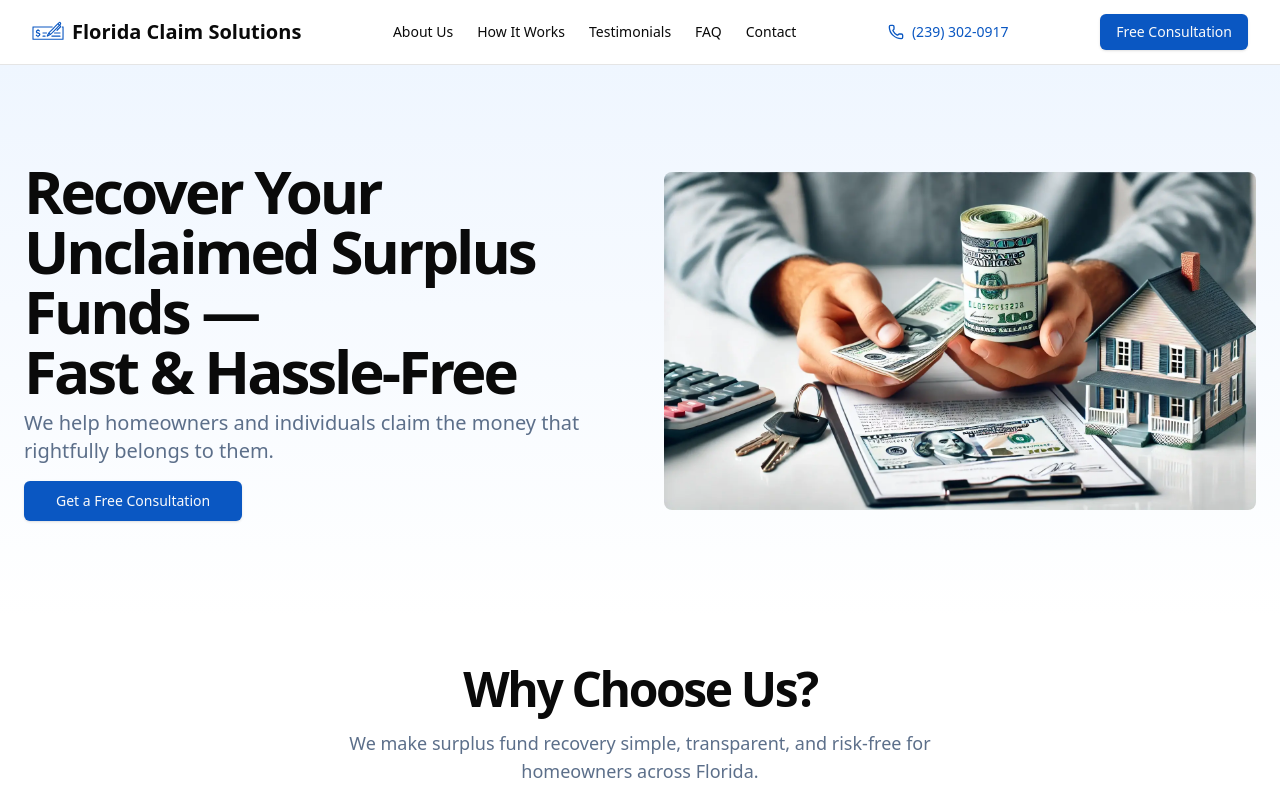
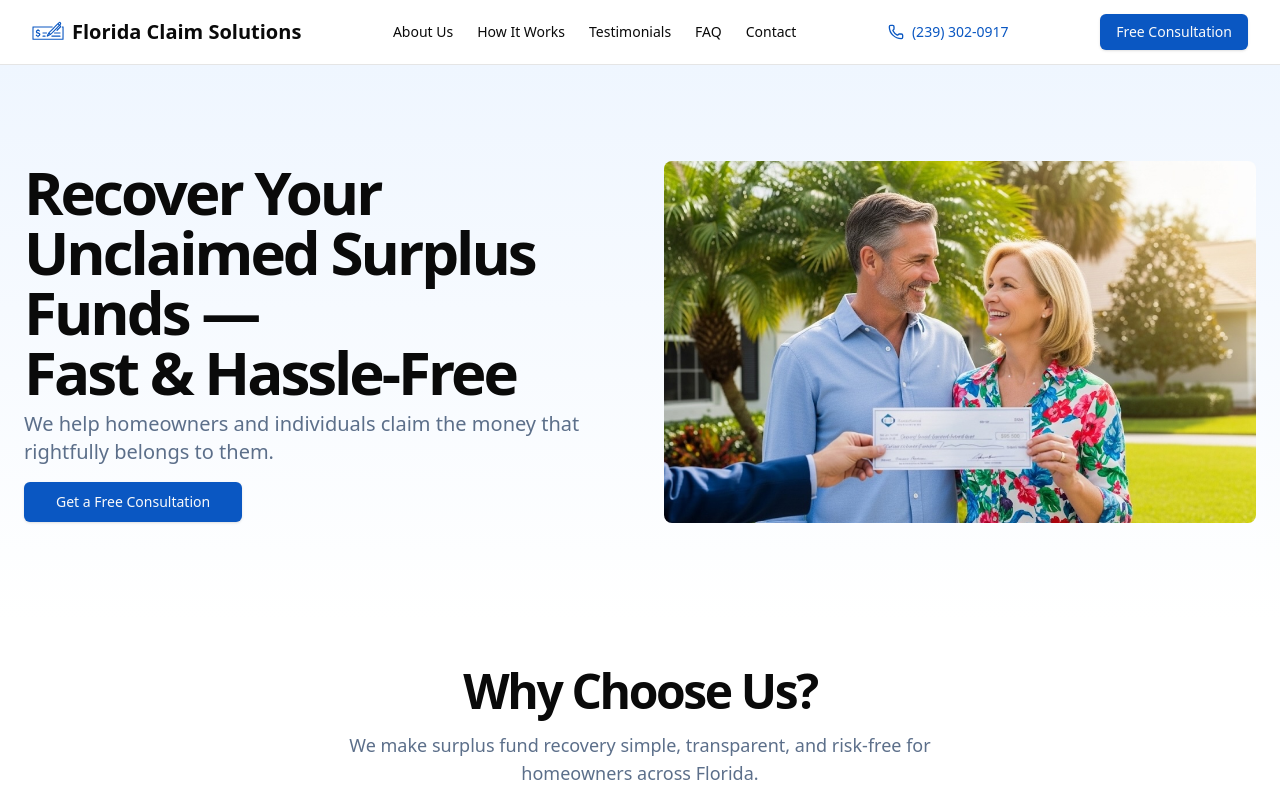
Before and after one commit to puzankov/florida-claim-solutions, a Next.js app: page / in a window 1280 px wide. Shown: the top 800 px of the page. Built offline with nearby package versions, Linux system fonts and the light colour scheme; no server answers.

Commit message:
logo fix

```diff
--- a/app/layout.tsx
+++ b/app/layout.tsx
@@ -26,7 +26,7 @@ export const metadata: Metadata = {
     description: "We help homeowners recover surplus funds from foreclosure auctions and tax deed sales across all 67 Florida counties. No upfront costs — contingency-based.",
     images: [
       {
-        url: "https://floridaclaimsolutions.com/images/hero.webp",
+        url: "https://floridaclaimsolutions.com/images/hero.jpg",
         width: 800,
         height: 489,
         alt: "Florida Claim Solutions — Surplus Funds Recovery",
@@ -37,7 +37,7 @@ export const metadata: Metadata = {
     card: "summary_large_image",
     title: "Florida Claim Solutions | Surplus Funds Recovery in Florida",
     description: "We help homeowners recover surplus funds from foreclosure auctions and tax deed sales across all 67 Florida counties. No upfront costs.",
-    images: ["https://floridaclaimsolutions.com/images/hero.webp"],
+    images: ["https://floridaclaimsolutions.com/images/hero.jpg"],
   },
 };
 
--- a/components/ui/main/Hero.tsx
+++ b/components/ui/main/Hero.tsx
@@ -30,7 +30,7 @@ const Hero = ({county}: Props) => {
           </div>
           <div className="flex items-center justify-center">
             <Image
-              src="/images/hero.webp"
+              src="/images/hero.jpg"
               alt="Money and house model representing surplus funds recovery"
               width={800}
               height={489}
```
